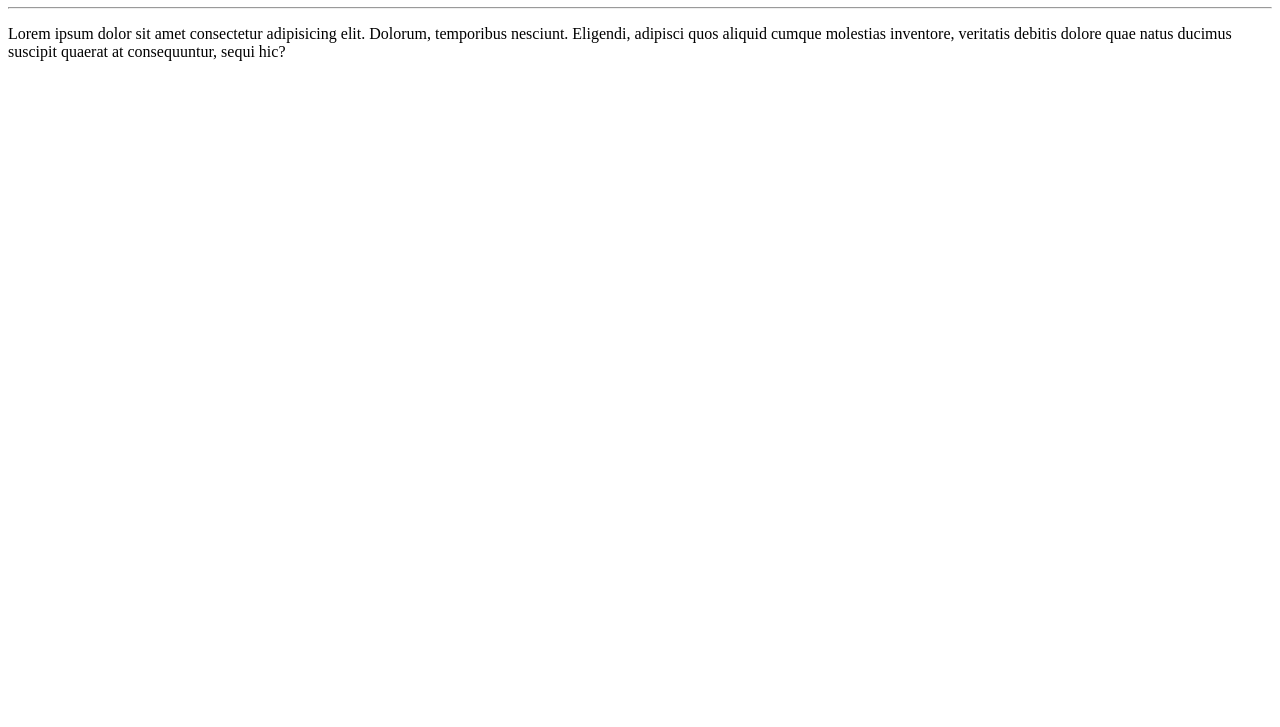
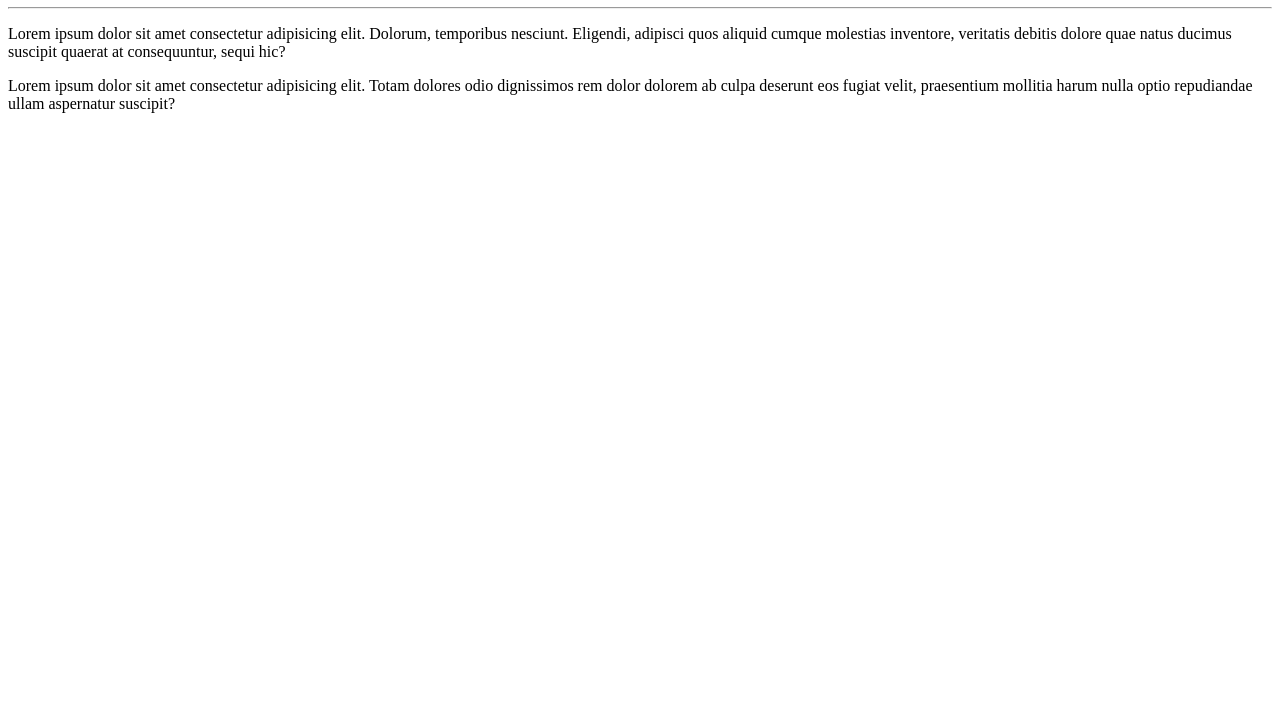
Before and after one commit to lualourenco/Hello-World, a plain HTML site: page site-exemplo/index.html in a window 1280 px wide. Shown: the part 73-800 px from the top of the page. Drawn offline with Linux system fonts and the light colour scheme.

Commit message:
Adicionei um paragrafo

```diff
--- a/site-exemplo/index.html
+++ b/site-exemplo/index.html
@@ -9,5 +9,6 @@
     <h1>Hello, World!</h1>
     <hr>
     <p>Lorem ipsum dolor sit amet consectetur adipisicing elit. Dolorum, temporibus nesciunt. Eligendi, adipisci quos aliquid cumque molestias inventore, veritatis debitis dolore quae natus ducimus suscipit quaerat at consequuntur, sequi hic?</p>
+    <p>Lorem ipsum dolor sit amet consectetur adipisicing elit. Totam dolores odio dignissimos rem dolor dolorem ab culpa deserunt eos fugiat velit, praesentium mollitia harum nulla optio repudiandae ullam aspernatur suscipit?</p>
 </body>
 </html>
```
